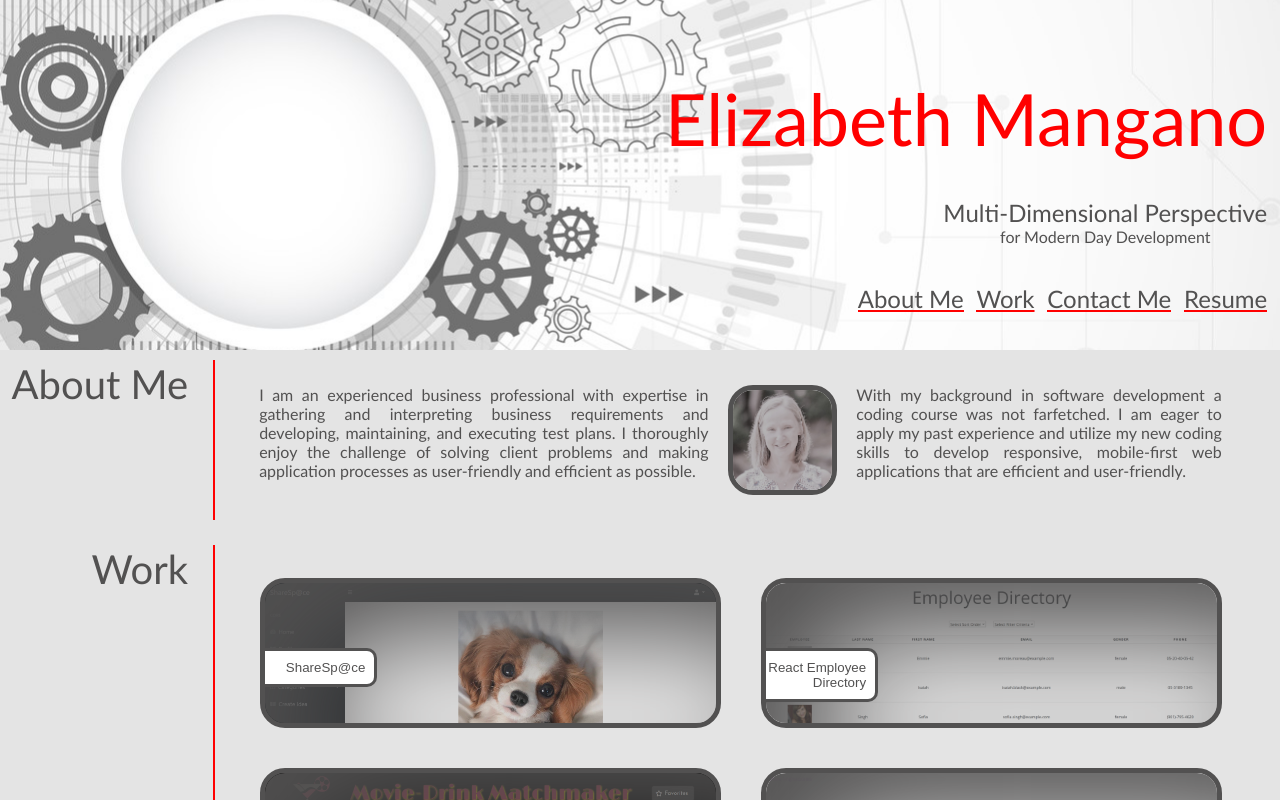
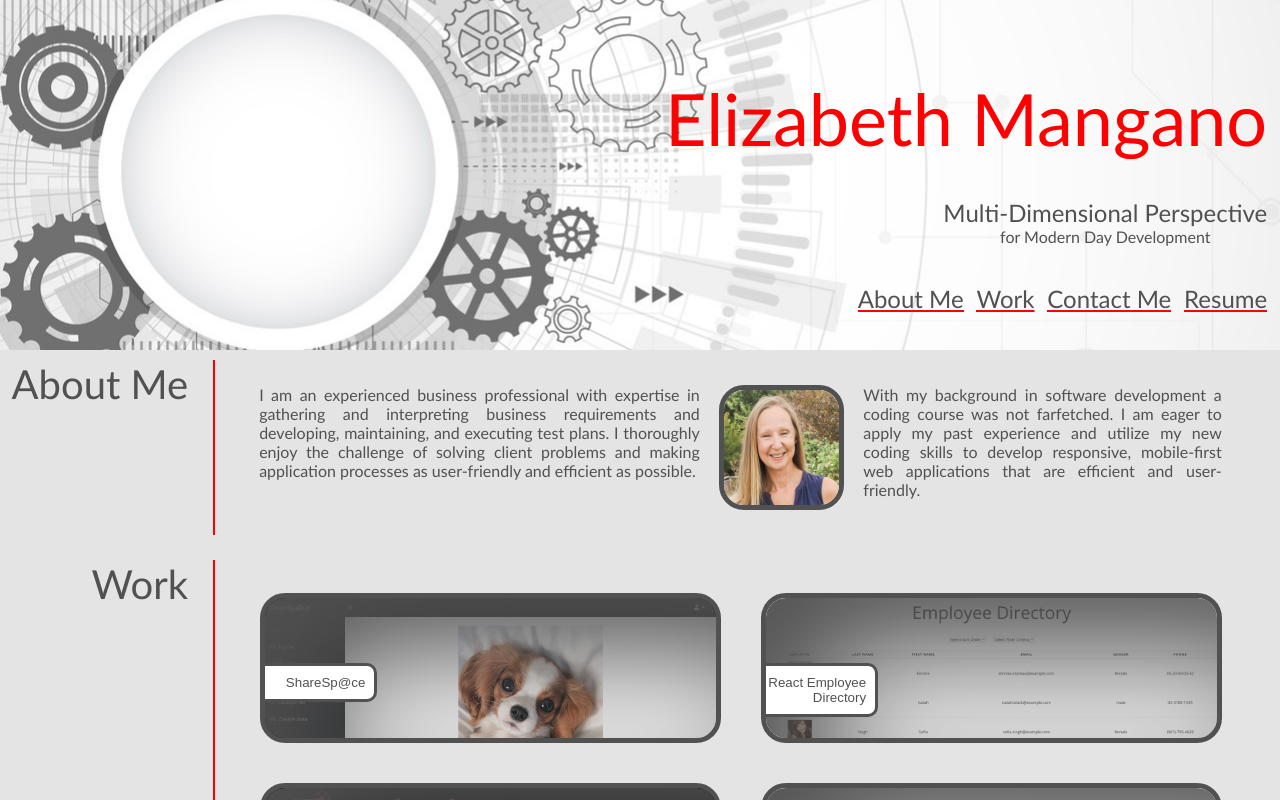
Before and after one commit to emangano2816/portfolio_react, a React (Create React App) app: page / in a window 1280 px wide. Shown: the top 800 px of the page. Built offline with nearby package versions, Linux system fonts and the light colour scheme.

Commit message:
Updated headshot for AboutMe section.

```diff
--- a/src/Components/AboutMe/index.js
+++ b/src/Components/AboutMe/index.js
@@ -1,5 +1,5 @@
 import React from "react";
-import headshot from '../../assets/headshot.jpg'
+import headshot from '../../assets/2021_headshot2.jpg'
 
 
 function AboutMe() {
--- a/src/Components/Main/style.css
+++ b/src/Components/Main/style.css
@@ -58,8 +58,8 @@
 }
 
 .aboutme-headshot {
-    width:100px;
-    height:100px;
+    width:115px;
+    height:115px;
     display: inline;
     float:inline-start;
     border-radius: 25px;
```
Also changed, not shown: src/assets/2021_headshot2.jpg (added).
